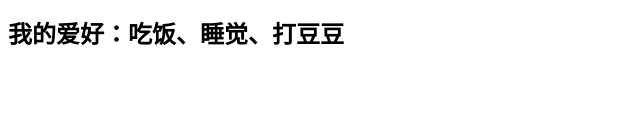
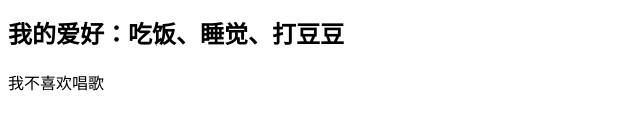
Before and after one commit to zhangcong911229/test02, a plain HTML site: page index.html in a window 1280 px wide. Shown: the part 144-274 px from the top of the page, without its empty margins (0-640 px from the left). Drawn offline with Linux system fonts and the light colour scheme.

Commit message:
又添加了一行爱好信息

```diff
--- a/index.html
+++ b/index.html
@@ -8,5 +8,6 @@
         <h1>我是xxx，我来自武汉</h1>
         <p>xxxxxxxxxxxxxxxxxxxxxx</p>
         <h2>我的爱好：吃饭、睡觉、打豆豆</h2>
+        <p>我不喜欢唱歌</p>
     </body>
 </html>
```
